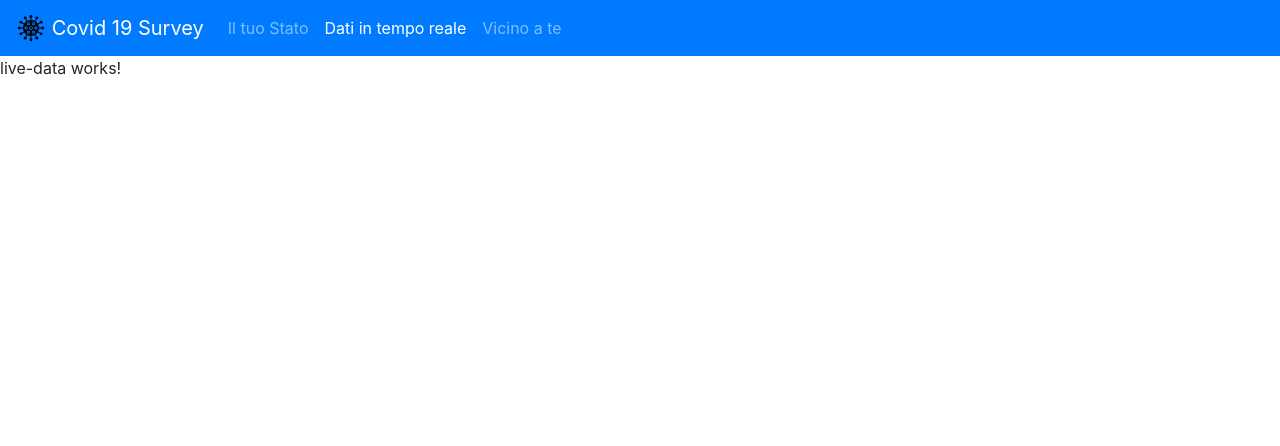
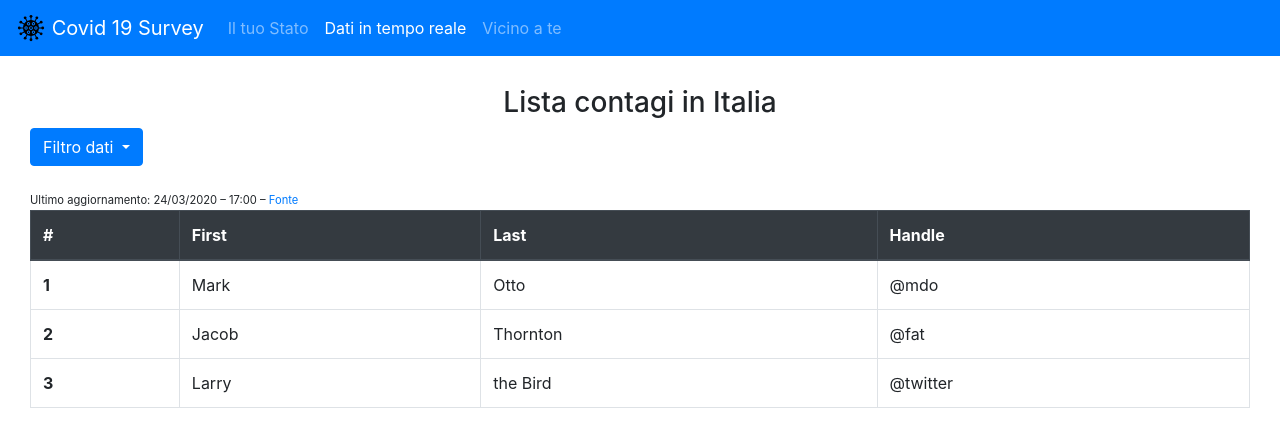
Before and after one commit to enzolarosa/covid-survey-app, an Angular app: page /live-data in a window 1280 px wide. Shown: the top 446 px of the page. Built offline with nearby package versions, Linux system fonts and the light colour scheme; no server answers.

Commit message:
Live Data in progress

```diff
--- a/angular.json
+++ b/angular.json
@@ -31,6 +31,7 @@
             ],
             "scripts": [
               "node_modules/jquery/dist/jquery.min.js",
+              "node_modules/popper.js/dist/umd/popper.min.js",
               "node_modules/bootstrap/dist/js/bootstrap.min.js"
             ],
             "es5BrowserSupport": true
--- a/src/app/app.module.ts
+++ b/src/app/app.module.ts
@@ -1,6 +1,7 @@
 import {FormsModule} from '@angular/forms';
 import { BrowserModule } from '@angular/platform-browser';
 import { NgModule } from '@angular/core';
+import { HttpClientModule } from '@angular/common/http';
 
 import { AppRoutingModule } from './app-routing.module';
 import { AppComponent } from './app.component';
@@ -18,7 +19,8 @@ import { NearYouComponent } from './components/near-you/near-you.component';
   imports: [
     BrowserModule,
     FormsModule,
-    AppRoutingModule
+    AppRoutingModule,
+    HttpClientModule
   ],
   providers: [],
   bootstrap: [AppComponent]
--- a/src/app/components/live-data/live-data.component.html
+++ b/src/app/components/live-data/live-data.component.html
@@ -1,3 +1,49 @@
-<p>
-  live-data works!
-</p>
+<div class="data-container">
+  <div style="padding: 30px">
+    <h3 style="text-align: center;">Lista contagi {{filterText}}</h3>
+    <div class="dropdown">
+      <button class="btn btn-primary dropdown-toggle" type="button" id="dropdownMenuButton" data-toggle="dropdown">
+        Filtro dati
+      </button>
+
+      <div class="dropdown-menu">
+        <a class="dropdown-item" style="cursor: pointer" (click)="selected(0)">Tutti</a>
+        <a class="dropdown-item" style="cursor: pointer" (click)="selected(1)">La tua regione</a>
+        <a class="dropdown-item" style="cursor: pointer" (click)="selected(2)">La tua provincia</a>
+      </div>
+    </div>
+    <div style="padding: 20px 0">
+      <span style="font-size: 0.7rem;">Ultimo aggiornamento: {{lastUpdateData}} – <a href="http://www.protezionecivile.gov.it/home" rel="noopener noreferrer" target="_blank">Fonte</a> </span>
+      <table class="table table-bordered">
+        <thead class="thead-dark">
+        <tr>
+          <th scope="col">#</th>
+          <th scope="col">First</th>
+          <th scope="col">Last</th>
+          <th scope="col">Handle</th>
+        </tr>
+        </thead>
+        <tbody>
+        <tr>
+          <th scope="row">1</th>
+          <td>Mark</td>
+          <td>Otto</td>
+          <td>@mdo</td>
+        </tr>
+        <tr>
+          <th scope="row">2</th>
+          <td>Jacob</td>
+          <td>Thornton</td>
+          <td>@fat</td>
+        </tr>
+        <tr>
+          <th scope="row">3</th>
+          <td>Larry</td>
+          <td>the Bird</td>
+          <td>@twitter</td>
+        </tr>
+        </tbody>
+      </table>
+    </div>
+  </div>
+</div>
--- a/src/app/components/live-data/live-data.component.ts
+++ b/src/app/components/live-data/live-data.component.ts
@@ -1,4 +1,5 @@
 import { Component, OnInit } from '@angular/core';
+import {DataService} from '../../services/data.service';
 
 @Component({
   selector: 'app-live-data',
@@ -6,10 +7,79 @@ import { Component, OnInit } from '@angular/core';
   styleUrls: ['./live-data.component.scss']
 })
 export class LiveDataComponent implements OnInit {
+  filter = 0;
+  filterText = 'in Italia';
+  lastUpdateData = '24/03/2020 – 17:00';
 
-  constructor() { }
+
+  constructor(private dataService: DataService) { }
 
   ngOnInit() {
+    this.dataService.getLiveData().subscribe(
+    (data: any) => {
+      console.log('getLiveData', data);
+    },
+    error => {
+      console.log('Error', error.error);
+    });
+}
+
+  selected(value: number) {
+    if (this.filter != value) {
+      this.filter = value;
+
+      switch (this.filter) {
+        case 1:
+          this.filterText = "nella tua regione";
+          break;
+        case 2:
+          this.filterText = "nella tua provincia";
+          break;
+        default:
+          this.filterText = "in Italia";
+          break;
+      }
+    }
   }
 
+  // getTown(latitude, longitude) {
+  //   var options = {
+  //     host: 'nominatim.openstreetmap.org',
+  //     path: '/reverse?format=xml&lat=' + latitude + '&lon=' + longitude + '&zoom=18&addressdetails=1',
+  //     method: 'GET',
+  //     headers: {
+  //       referer: '(add a referer here)',
+  //       'user-agent': '(add a user agent here)'
+  //     }
+  //   };
+  //
+  //   var g = https.get(
+  //       options,
+  //       response => {
+  //         var body = '';
+  //         response.on('data', function(d) {
+  //           body += d;
+  //         });
+  //         response.on('end', function() {
+  //           // Data reception is done, do whatever with it!
+  //           const result1 = convert.xml2json(body, { compact: true, spaces: 4 });
+  //           const geo = JSON.parse(result1);
+  //           if (geo.reversegeocode.addressparts.town) {
+  //             callback(geo.reversegeocode.addressparts.town._text);
+  //           } else if (geo.reversegeocode.addressparts.city) {
+  //             callback(geo.reversegeocode.addressparts.city._text);
+  //           } else if (geo.reversegeocode.addressparts.village) {
+  //             callback(geo.reversegeocode.addressparts.village._text);
+  //           } else if (geo.reversegeocode.addressparts.hamlet) {
+  //             callback(geo.reversegeocode.addressparts.hamlet._text);
+  //           } else {
+  //             console.log("An error occurred - couldn't find the address of the GPS coordinates");
+  //             console.log(geo.reversegeocode.addressparts);
+  //           }
+  //         });
+  //       }
+  //   );
+  //
+  //   g.end();
+  // }
 }
--- a/src/app/components/main-view/main-view.component.html
+++ b/src/app/components/main-view/main-view.component.html
@@ -15,7 +15,7 @@
 
   <h3 class="title-padding-top">Età</h3>
   <span class="input-number">
-    <input type="number" id="inputNumber" name="inputNumber" [(ngModel)]="age" min="0" max="150" step="1">
+    <input style="border: 1px solid lightgray; border-radius: 4px; text-align: center" type="number" id="inputNumber" name="inputNumber" [(ngModel)]="age" min="0" max="150" step="1">
   </span>
 
   <h3 class="title-padding-top">Come stai oggi?</h3>
--- /dev/null
+++ b/src/app/services/data.service.ts
@@ -0,0 +1,33 @@
+import { Injectable } from '@angular/core';
+import {HttpClient, HttpHeaders} from '@angular/common/http';
+import {environment} from '../../environments/environment';
+import {map} from "rxjs/operators";
+
+@Injectable({
+  providedIn: 'root'
+})
+export class DataService {
+  liveDataUrl = environment.apiUrl + '/italy/stats/province';
+
+  constructor(private httpClient : HttpClient) {
+  }
+
+  private getHeaders() {
+    return new HttpHeaders({
+      // 'Content-Type': 'application/json',
+      'Accept': 'application/json',
+    });
+  }
+
+  getLiveData() {
+    return this.httpClient.get(this.liveDataUrl, {
+      headers: this.getHeaders()
+    }).pipe(map(response => {
+      let data = response;
+
+      console.log(response)
+
+      return data;
+    }));
+  }
+}
--- a/src/environments/environment.prod.ts
+++ b/src/environments/environment.prod.ts
@@ -1,3 +1,4 @@
 export const environment = {
-  production: true
+  production: true,
+  apiUrl: 'http://caniexit.com/api'
 };
--- a/src/environments/environment.ts
+++ b/src/environments/environment.ts
@@ -3,7 +3,8 @@
 // The list of file replacements can be found in `angular.json`.
 
 export const environment = {
-  production: false
+  production: false,
+  apiUrl: 'http://caniexit.com/api'
 };
 
 /*
```
Also changed, not shown: src/styles.scss (line endings or trailing spaces).
